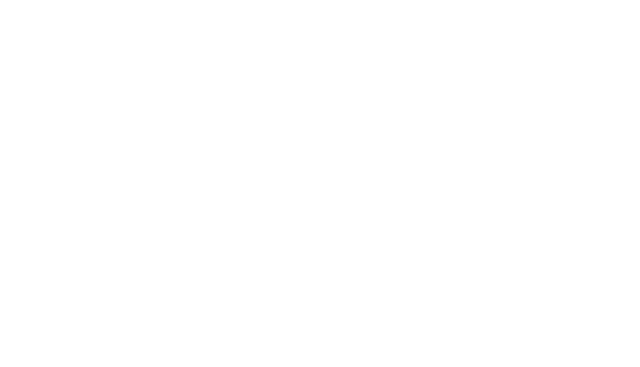
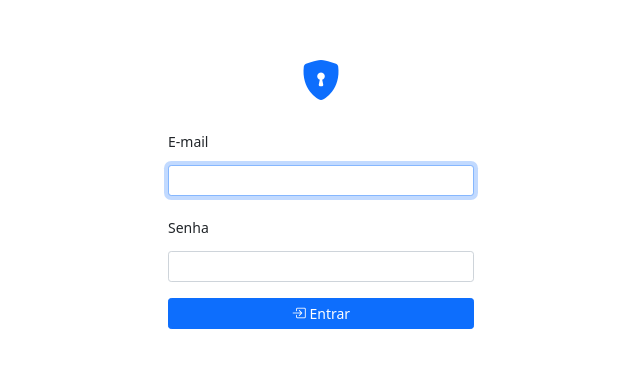
Before and after one commit to raphael-univesp-2003094/controle-de-pedidos, a Vue app in the folder vue/: page /login in a window 1280 px wide. Shown: the part 203-570 px from the top of the page, without its empty margins (319-959 px from the left). Built offline with nearby package versions, Linux system fonts and the light colour scheme.

Commit message:
Página Pedidos criada; Página Login implementada; Criado arquivo de estilos utilidades e incluído no arquivo principal de estilos.

```diff
--- a/vue/src/router/index.js
+++ b/vue/src/router/index.js
@@ -2,6 +2,7 @@
 import VueRouter from 'vue-router';
 import Inicio from '../views/Inicio.vue';
 import Login from '../views/Login.vue';
+import Pedidos from '../views/Pedidos.vue';
 
 Vue.use(VueRouter);
 
@@ -16,6 +17,11 @@
     name: 'login',
     component: Login,
   },
+  {
+    path: '/pedidos',
+    name: 'pedidos',
+    component: Pedidos,
+  },
 ];
 
 const router = new VueRouter({
--- /dev/null
+++ b/vue/src/styles/_utilities.scss
@@ -0,0 +1,3 @@
+.mw-330px {
+    max-width: 330px !important;
+}
--- a/vue/src/styles/app.scss
+++ b/vue/src/styles/app.scss
@@ -3,3 +3,6 @@
 
 // Importa a biblioteca de estilos Bootstrap 5.
 @import "~bootstrap/dist/css/bootstrap.min.css";
+
+// Importa os estilos do projeto.
+@import "utilities";
--- a/vue/src/views/Login.vue
+++ b/vue/src/views/Login.vue
@@ -1,13 +1,73 @@
 <template>
-  <div></div>
+  <div class="container vh-100">
+    <div class="row h-100 align-items-center justify-content-center">
+      <div class="col mw-330px">
+        <form @submit.prevent="doLogin">
+          <p class="w-100 fs-1 text-primary text-center">
+            <i class="bi bi-shield-lock-fill"></i>
+          </p>
+
+          <p>
+            <label class="form-label col-form-label-sm">E-mail</label>
+            <input class="form-control form-control-sm" type="email" required v-model="form.email"
+                   autofocus :disabled="isBusy">
+          </p>
+
+          <p>
+            <label class="form-label col-form-label-sm">Senha</label>
+            <input class="form-control form-control-sm" type="password" required
+                   v-model="form.senha" :disabled="isBusy">
+          </p>
+
+          <p class="d-grid gap-2">
+            <button class="btn btn-sm btn-primary" type="submit" :disabled="isBusy">
+              <i class="bi bi-box-arrow-in-right"></i> Entrar
+            </button>
+          </p>
+        </form>
+      </div>
+    </div>
+  </div>
 </template>
 
 <script>
+import { mapActions, mapGetters } from 'vuex';
+
 export default {
   name: 'Login',
+
+  data() {
+    return {
+      isBusy: false,
+      form: {
+        email: '',
+        senha: '',
+      },
+    };
+  },
+
+  computed: {
+    ...mapGetters({
+      isAuthenticated: 'auth/isAuthenticated',
+    }),
+  },
+
+  methods: {
+    ...mapActions({
+      login: 'auth/login',
+    }),
+
+    async doLogin() {
+      this.isBusy = true;
+
+      await this.login(this.form);
+
+      if (this.isAuthenticated) {
+        await this.$router.replace({ name: 'pedidos' });
+      }
+
+      this.isBusy = false;
+    },
+  },
 };
 </script>
-
-<style scoped>
-
-</style>
--- /dev/null
+++ b/vue/src/views/Pedidos.vue
@@ -0,0 +1,13 @@
+<template>
+  <div>Pedidos</div>
+</template>
+
+<script>
+export default {
+  name: 'Pedidos',
+};
+</script>
+
+<style scoped>
+
+</style>
```
